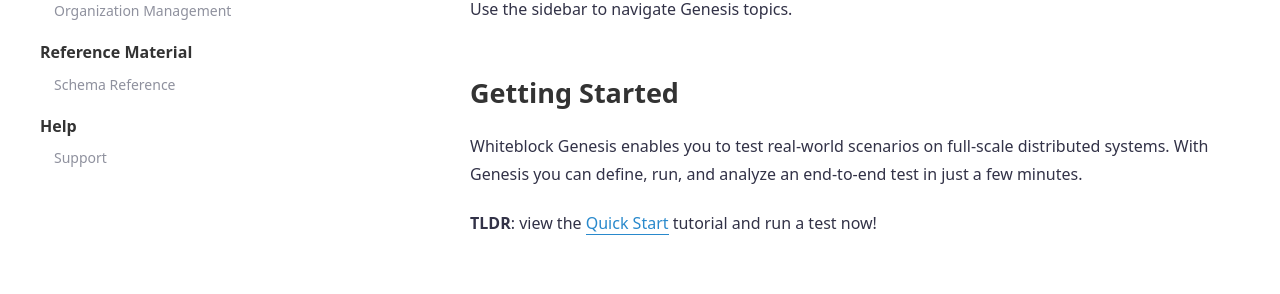
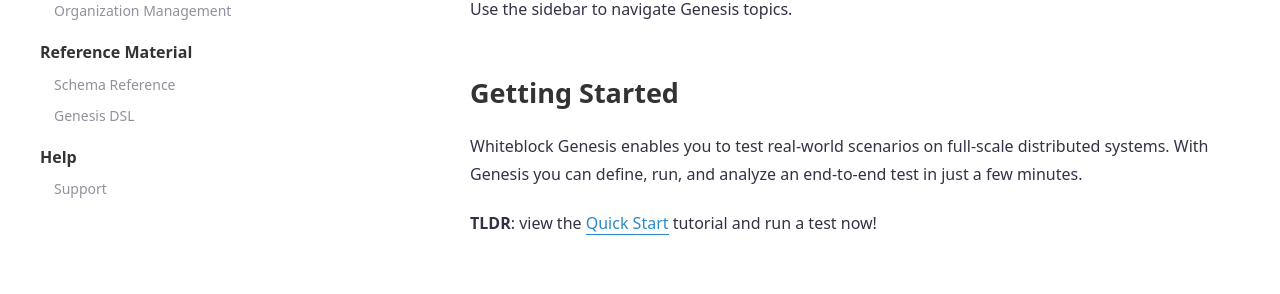
Before and after one commit to whiteblock/genesis-docs, a Jekyll site: the page built from _docs/intro.md, in a window 1280 px wide. Shown: the part 535-829 px from the top of the page. Built offline with Jekyll 4.4.1, drawn with Linux system fonts in a browser that asks for light colours.

Commit message:
update navigation

```diff
--- a/_data/navigation_docs.yml
+++ b/_data/navigation_docs.yml
@@ -28,6 +28,8 @@
   docs:
   - url: /schema.html
     title: Schema Reference
+  - url: /dsl.html
+    title: Genesis DSL
 
 - title: Help
   docs:
```
